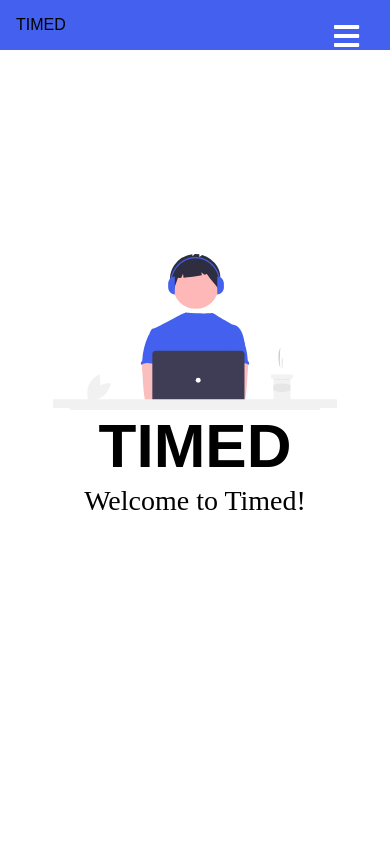
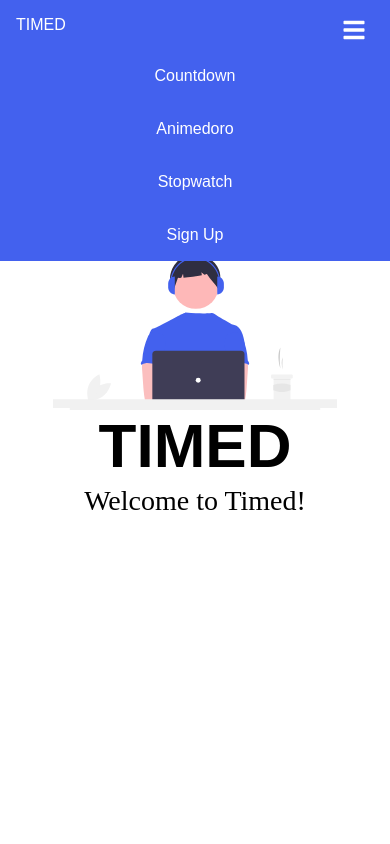
Before and after one commit to Ghulam-Afzal/timed, a React (Create React App) app: page / in a window 390 px wide. Both pictures are taken after a click on the icon 346 px from the left and 35 px from the top of the page. Shown: the top 844 px of the page. Built offline with nearby package versions, Linux system fonts and the light colour scheme; a web font is replaced by a local one.

Commit message:
made navbar responsive

```diff
--- a/src/navbar/NavStyles.js
+++ /dev/null
@@ -1,79 +0,0 @@
-import { FaBars } from 'react-icons/fa';
-import { NavLink as Link } from 'react-router-dom';
-import styled from 'styled-components';
-
-export const Nav = styled.nav`
-  background: #4361ee;
-  height: 50px;
-  width: 100vw;
-  display: flex;
-  justify-content: space-between;
-  padding: 0.5rem calc((100vw - 1000px) / 2);
-  z-index: 10;
-`;
-
-export const NavLink = styled(Link)`
-  color: #fff;
-  display: flex;
-  align-items: center;
-  text-decoration: none;
-  padding: 0 1rem;
-  height: 100%;
-  cursor: pointer;
-  &.active {
-    color: #000000;
-  }
-`;
-
-export const Bars = styled(FaBars)`
-  display: none;
-  color: #fff;
-  @media screen and (max-width: 768px) {
-    display: block;
-    position: absolute;
-    top: 0;
-    right: 0;
-    transform: translate(-100%, 75%);
-    font-size: 1.8rem;
-    cursor: pointer;
-  }
-`;
-
-export const NavMenu = styled.div`
-  display: flex;
-  align-items: center;
-  margin-right: -24px;
-  margin-right: 24px;
-  white-space: nowrap;
-  @media screen and (max-width: 768px) {
-    display: none;
-  }
-`;
-
-export const NavBtn = styled.nav`
-  display: flex;
-  align-items: center;
-  margin-right: 24px;
-  @media screen and (max-width: 768px) {
-    display: none;
-  }
-`;
-
-export const NavBtnLink = styled(Link)`
-  border-radius: 4px;
-  background: #256ce1;
-  padding: 10px 22px;
-  color: #fff;
-  outline: none;
-  border: none;
-  cursor: pointer;
-  transition: all 0.2s ease-in-out;
-  text-decoration: none;
-  /* Second Nav */
-  margin-left: 24px;
-  &:hover {
-    transition: all 0.2s ease-in-out;
-    background: #fff;
-    color: #010606;
-  }
-`;
--- a/src/navbar/Navbar.js
+++ b/src/navbar/Navbar.js
@@ -1,33 +1,35 @@
 import React, { useState } from "react";
-import { Nav, NavLink, Bars, NavMenu, NavBtn, NavBtnLink } from "./NavStyles";
-
+import { Link } from "react-router-dom";
+import { FaBars } from "react-icons/fa";
+import "./navbar.css";
 
 export default function Navbar(props) {
   const [open, setOpen] = useState(false);
 
+  const openNav = () => {};
+
   return (
     <div>
-      <Nav>
-        <NavLink to="/" activeStyle>
+      <nav className="Nav">
+        <Link className="nav-link" to="/">
           TIMED
-        </NavLink>
-        <Bars />
-        <NavMenu>
-          <NavLink to="/countdown" activeStyle>
+        </Link>
+        <FaBars className="nav-bars" onClick={() => setOpen(!open)} />
+        <div className="nav-menu" id={open ? "hidden" : ""}>
+          <Link className="nav-link" to="/countdown">
             Countdown
-          </NavLink>
-          <NavLink to="/animedoro" activeStyle>
+          </Link>
+          <Link className="nav-link" to="/animedoro">
             Animedoro
-          </NavLink>
-          <NavLink to="/stopwatch" activeStyle>
+          </Link>
+          <Link className="nav-link" to="/stopwatch">
             Stopwatch
-          </NavLink>
-          <NavLink to="/signup" activeStyle>
+          </Link>
+          <Link className="nav-link" to="/signup">
             Sign Up
-          </NavLink>
-        </NavMenu>
-      </Nav>
+          </Link>
+        </div>
+      </nav>
     </div>
-
   );
 }
--- /dev/null
+++ b/src/navbar/navbar.css
@@ -0,0 +1,69 @@
+.Nav {
+  background: #4361ee;
+  height: 50px;
+  width: 100vw;
+  display: flex;
+  justify-content: space-between;
+  padding: 0.5rem calc((100vw - 1000px) / 2);
+  z-index: 10;
+}
+
+.nav-menu {
+  display: flex;
+  align-items: center;
+  margin-right: -24px;
+  margin-right: 24px;
+  white-space: nowrap;
+}
+
+#hidden{
+  display: flex;
+}
+
+.nav-link {
+  color: #fff;
+  display: flex;
+  align-items: center;
+  text-decoration: none;
+  padding: 0 1rem;
+  height: 100%;
+  cursor: pointer;
+}
+
+.navlink:active {
+  color: #000000;
+}
+
+.nav-bars {
+  display: none;
+  color: #fff;
+}
+
+@media screen and (max-width: 768px) {
+  .nav-bars {
+    display: block;
+    position: absolute;
+    top: 0;
+    right: 0;
+    bottom: 10px;
+    transform: translate(-100%, 75%);
+    font-size: 1.5rem;
+    cursor: pointer;
+  }
+
+  .nav-menu{
+    display: none;
+  }
+
+  #hidden {
+    position: absolute;
+    top: 50px;
+    left:0px;
+    height: 25%;
+    width: 100%;
+    background-color: #4361ee;
+    display: flex;
+    flex-direction: column;
+    align-items: center;
+  }
+}
```
